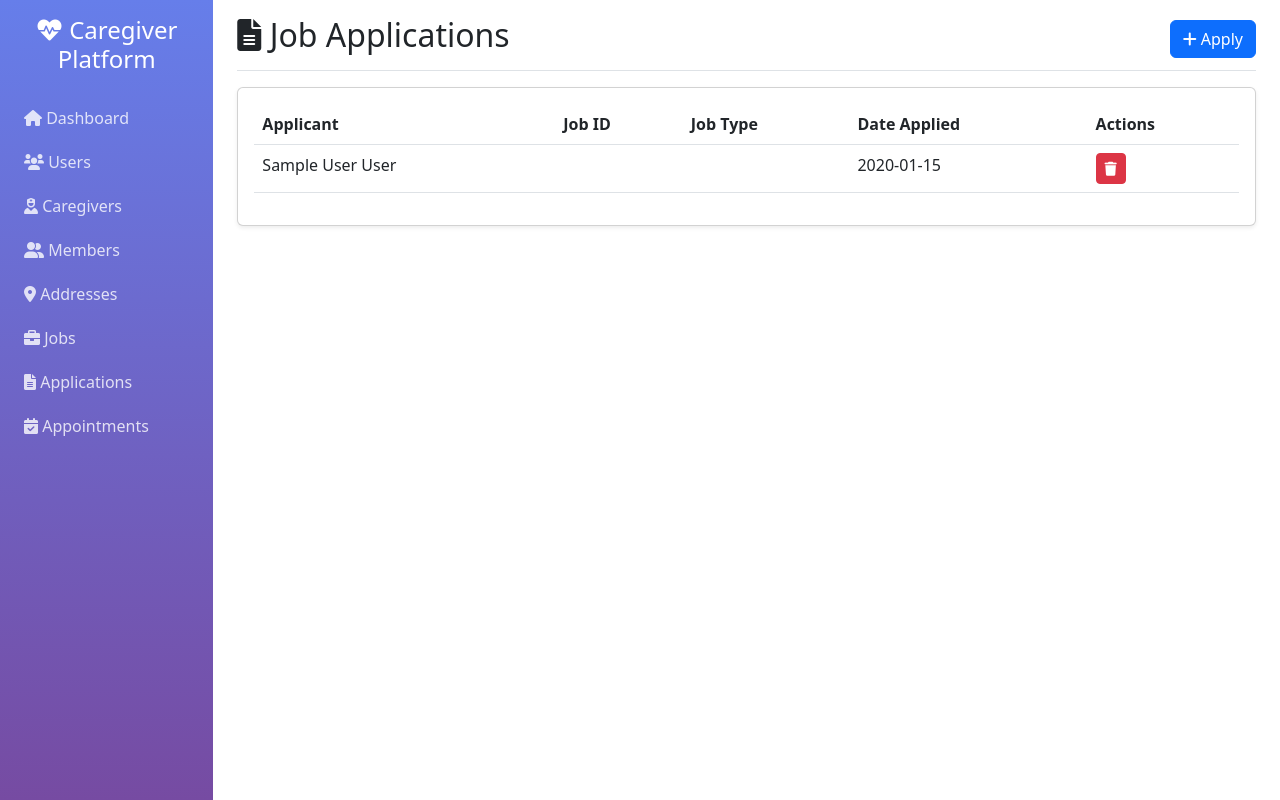
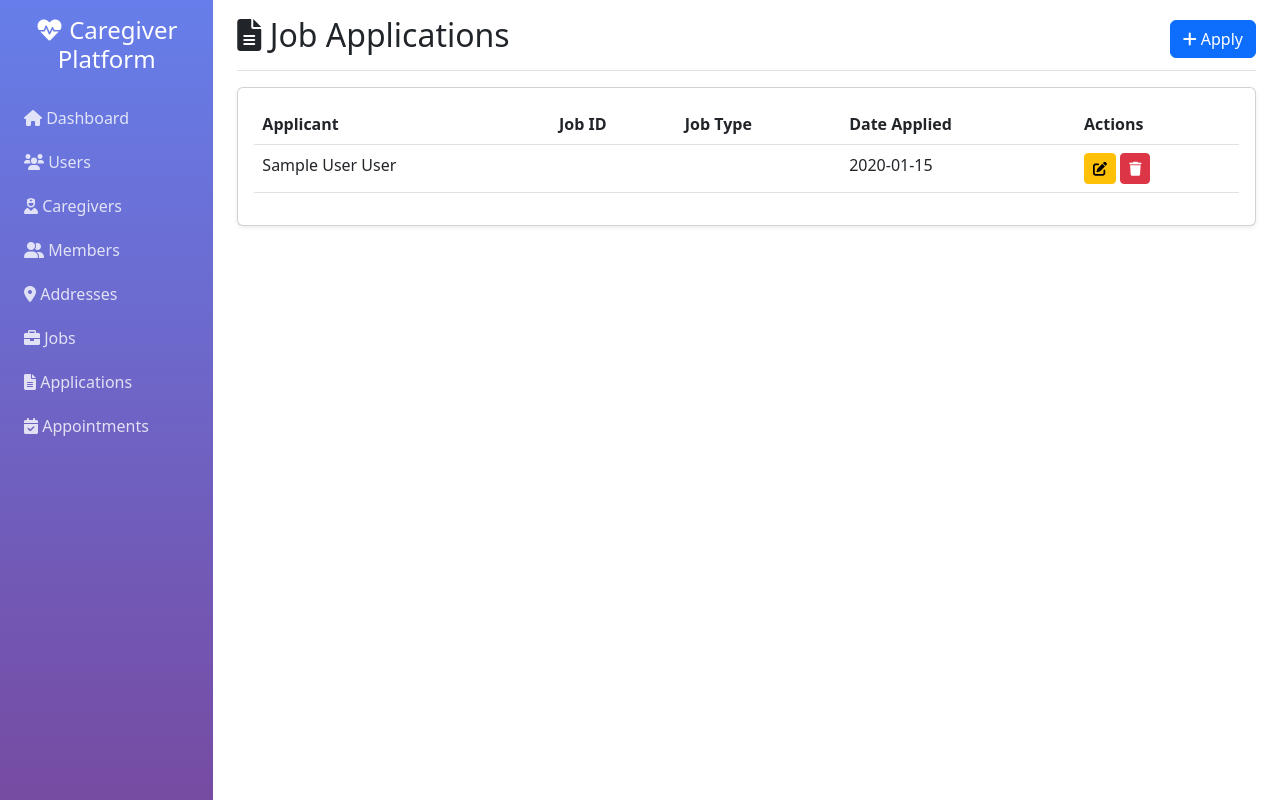
Before and after one commit to MakazhanAlpamys/Caregiver-Platform, a Flask app: page /applications in a window 1280 px wide. Run offline with Flask 3, Linux system fonts and the light colour scheme; tables that the repository leaves empty hold one stand-in row (values such as "Sample post").

Commit message:
Add edit and delete buttons for applications

```diff
--- a/templates/applications/list.html
+++ b/templates/applications/list.html
@@ -18,6 +18,7 @@
                         <td><span class="badge bg-info">{{ job.required_caregiving_type }}</span></td>
                         <td>{{ app.date_applied }}</td>
                         <td>
+                            <a href="{{ url_for('applications_edit', caregiver_id=app.caregiver_user_id, job_id=app.job_id) }}" class="btn btn-sm btn-warning"><i class="fas fa-edit"></i></a>
                             <form method="POST" action="{{ url_for('applications_delete', caregiver_id=app.caregiver_user_id, job_id=app.job_id) }}" style="display: inline;">
                                 <button type="submit" class="btn btn-sm btn-danger" onclick="return confirm('Delete?')"><i class="fas fa-trash"></i></button>
                             </form>
```
